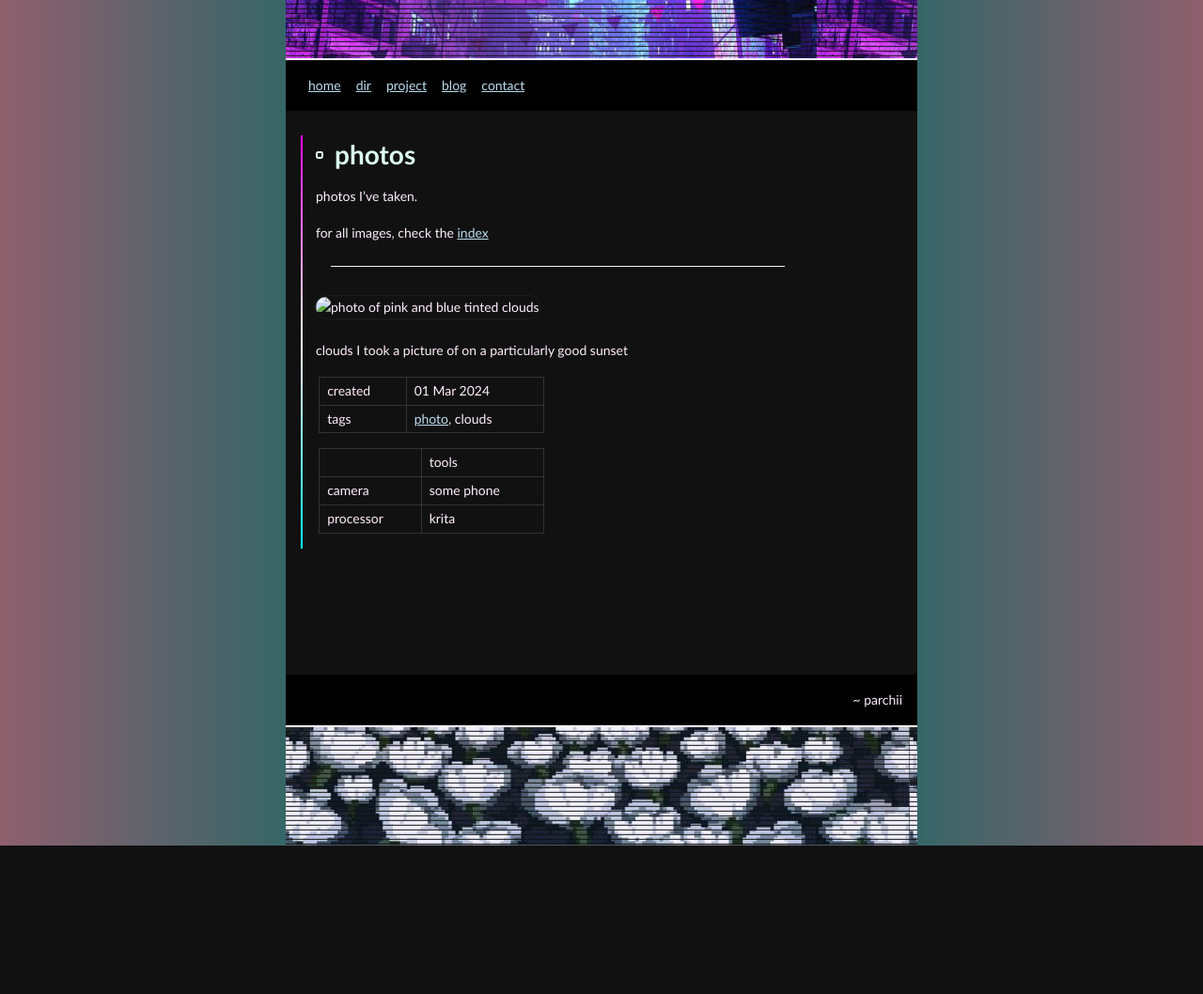
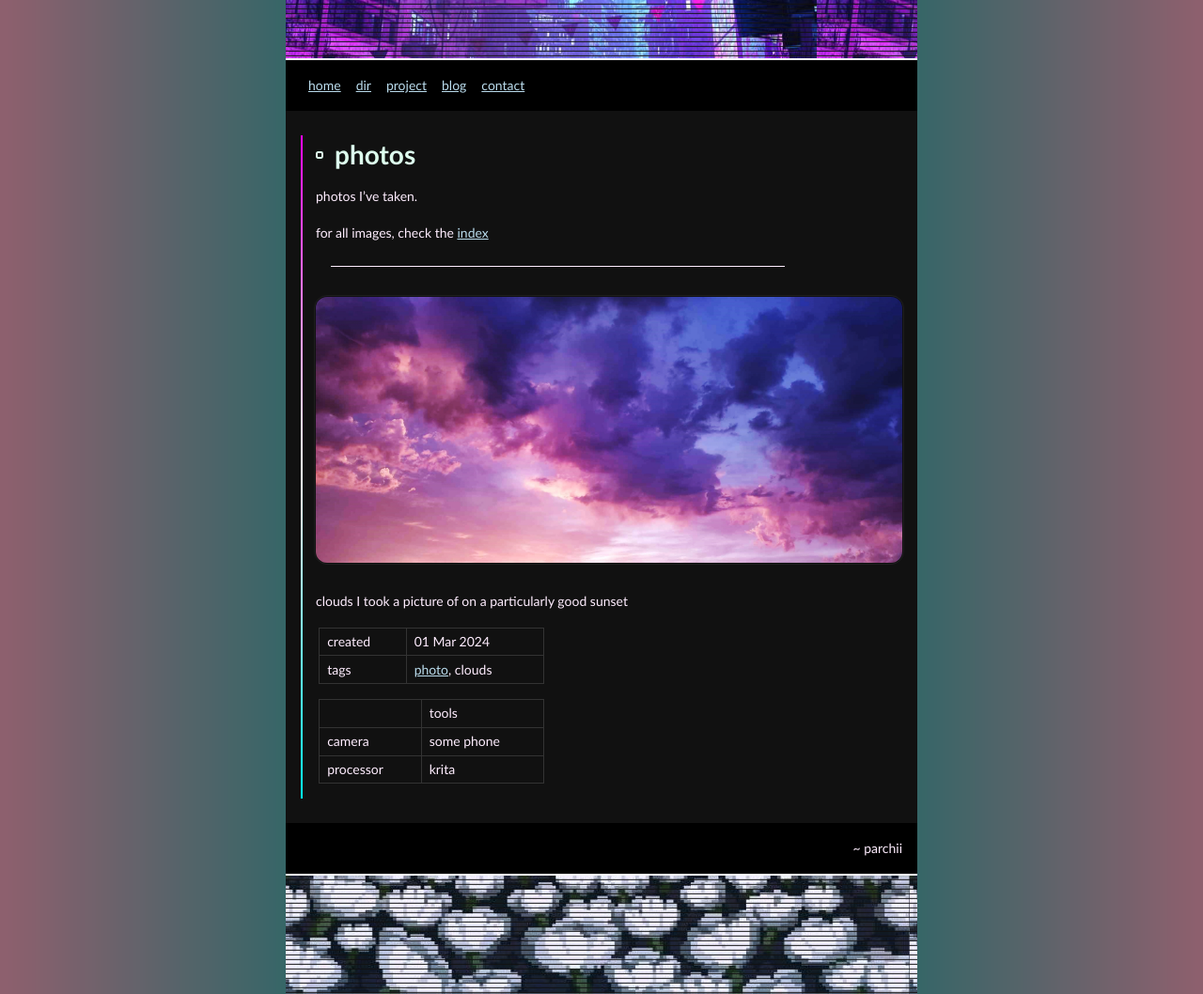
Before and after one commit to Wainggan/parchii, a Jekyll site: the page built from art/image/photo.md, in a window 1280 px wide. Shown: the whole page at 94% size. Built offline with Jekyll 4.4.1, drawn with Linux system fonts in a browser that asks for light colours; before the commit the page ends 900 px from its top, so only the background shows below that.

Commit message:
fix image links

```diff
--- a/_data/image.yml
+++ b/_data/image.yml
@@ -25,7 +25,7 @@
     - ardency
     - vii
 
-- url: /asset/image/logo/calico.png
+- url: /asset/image/other/logo/calico.png
   alt: calico logo. has calico cat with the words "calico state"
   note:
     "calico state's splash logo, used for the itch.io and github page"
@@ -38,7 +38,7 @@
     - cat
     - flat
 
-- url: /asset/image/photo/clouds.jpg
+- url: /asset/image/other/photo/clouds.jpg
   alt: photo of pink and blue tinted clouds
   note:
     "clouds I took a picture of on a particularly good sunset"
```
